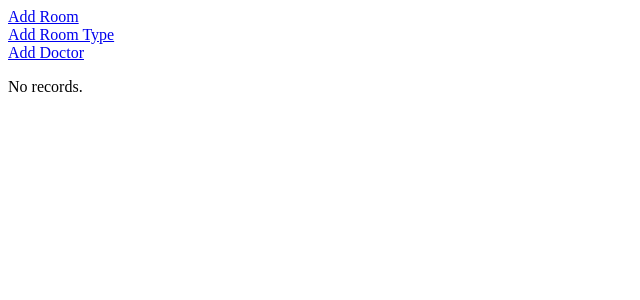
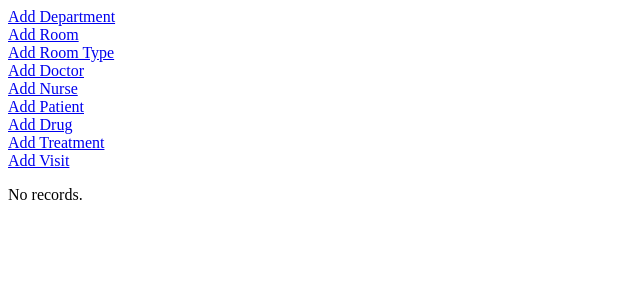
Before and after one commit to mkrajnak/doctor-IS, a Django app: page /doctor/doctors/ in a window 1280 px wide. Shown: the top 300 px of the page, without its empty margins (0-640 px from the left). Run offline with Django 3.2, Linux system fonts and the light colour scheme; data that the repository does not hold is empty.

Commit message:
Add all forms

```diff
--- a/mysite/doctor/templates/doctors/index.html
+++ b/mysite/doctor/templates/doctors/index.html
@@ -7,6 +7,9 @@
   <body>
     <span>
       <div>
+        <a href="{% url 'add_department' %}">Add Department</a>
+      </div>
+      <div>
         <a href="{% url 'add_room' %}">Add Room</a>
       </div>
       <div>
@@ -14,6 +17,21 @@
       </div>
       <div>
         <a href="{% url 'add_doctor' %}">Add Doctor</a>
+      </div>
+      <div>
+        <a href="{% url 'add_nurse' %}">Add Nurse</a>
+      </div>
+      <div>
+        <a href="{% url 'add_patient' %}">Add Patient</a>
+      </div>
+      <div>
+        <a href="{% url 'add_drugs' %}">Add Drug</a>
+      </div>
+      <div>
+        <a href="{% url 'add_treatments' %}">Add Treatment</a>
+      </div>
+      <div>
+        <a href="{% url 'add_visits' %}">Add Visit</a>
       </div>
     </span>
     <!--  Generic print of added objects to the db e.g. after adding doctor-->
--- a/mysite/doctor/urls.py
+++ b/mysite/doctor/urls.py
@@ -5,8 +5,14 @@ from . import views
 urlpatterns = [
     path('', views.index, name='index'),
     path('doctors/', views.get_doctors, name='get_doctors'),
-    path('add_doctor/', views.add_doctor, name='add_doctor'),
+    path('add_department/', views.add_department, name='add_department'),
     path('add_room_type/', views.add_room_type, name='add_room_type'),
     path('add_room/', views.add_room, name='add_room'),
+    path('add_doctor/', views.add_doctor, name='add_doctor'),
+    path('add_nurse/', views.add_nurse, name='add_nurse'),
+    path('add_patient/', views.add_patient, name='add_patient'),
+    path('add_drugs/', views.add_drugs, name='add_drugs'),
+    path('add_treatments/', views.add_treatments, name='add_treatments'),
+    path('add_visits/', views.add_visits, name='add_visits'),
     path('accounts/', include('django.contrib.auth.urls')),
 ]
--- a/mysite/doctor/views.py
+++ b/mysite/doctor/views.py
@@ -1,42 +1,86 @@
 from django.shortcuts import render
-from django.contrib.auth import authenticate, login
-from .models import Doctor, RoomTypes, Room
-from .forms import DoctorForm, RoomTypeForm, RoomForm
+from .models import *
+from .forms import *
 
 
 def index(request):
     return get_doctors(request)
 
 
-def get_doctors(request):
-    context = {
-        'objects': Doctor.objects.all(),
-    }
-    return render(request, 'doctors/index.html', context)
+def get_departments(request):
+    return render(request, 'doctors/index.html', {
+        'objects': Department.objects.all(),
+    })
 
 
-def add_doctor(request):
+def get_room_types(request):
+    return render(request, 'doctors/index.html', {
+        'objects': RoomTypes.objects.all(),
+    })
+
+
+def get_rooms(request):
+    return render(request, 'doctors/index.html', {
+        'objects': Room.objects.all(),
+    })
+
+
+def get_doctors(request):
+    return render(request, 'doctors/index.html', {
+        'objects': Doctor.objects.all(),
+    })
+
+
+def get_nurses(request):
+    return render(request, 'doctors/index.html', {
+        'objects': Nurse.objects.all(),
+    })
+
+
+def get_patients(request):
+    return render(request, 'doctors/index.html', {
+        'objects': Patient.objects.all(),
+    })
+
+
+def get_drugs(request):
+    return render(request, 'doctors/index.html', {
+        'objects': Drugs.objects.all(),
+    })
+
+
+def get_treatments(request):
+    return render(request, 'doctors/index.html', {
+        'objects': Treatments.objects.all(),
+    })
+
+
+def get_diseases(request):
+    return render(request, 'doctors/index.html', {
+        'objects': Diseases.objects.all(),
+    })
+
+
+def get_visits(request):
+    return render(request, 'doctors/index.html', {
+        'objects': Visit.objects.all(),
+    })
+
+
+def add_department(request):
     if request.method == 'POST':
-        form = DoctorForm(request.POST)
+        form = DepartmentForm(request.POST)
         if form.is_valid():
             form.save()
             return get_doctors(request)
-
     else:
-        form = DoctorForm()
+        form = DepartmentForm()
 
     return render(request, 'add_form.html', {
         'form': form,
-        'submit': '/doctor/add_doctor/',
-        'title': 'doctor'
+        'submit': '/doctor/add_department/',
+        'title': 'Department'
         })
-
-
-def get_room_types(request):
-    context = {
-        'objects': RoomTypes.objects.all(),
-    }
-    return render(request, 'doctors/index.html', context)
 
 
 def add_room_type(request):
@@ -44,7 +88,6 @@ def add_room_type(request):
         form = RoomTypeForm(request.POST)
 
         if form.is_valid():
-            # RoomTypes(id=form.cleaned_data['room_type']).save()
             form.save()
             return get_room_types(request)
 
@@ -54,31 +97,133 @@ def add_room_type(request):
     return render(request, 'add_form.html', {
         'form': form,
         'submit': '/doctor/add_room_type/',
-        'title': 'room type'
+        'title': 'Room type'
         })
-
-
-def get_rooms(request):
-    context = {
-        'objects': Room.objects.all(),
-    }
-    return render(request, 'doctors/index.html', context)
 
 
 def add_room(request):
     if request.method == 'POST':
         form = RoomForm(request.POST)
-
         if form.is_valid():
-            # RoomTypes(id=form.cleaned_data['room_type']).save()
             form.save()
             return get_rooms(request)
-
     else:
         form = RoomForm()
 
     return render(request, 'add_form.html', {
         'form': form,
         'submit': '/doctor/add_room/',
-        'title': 'room'
+        'title': 'Room'
         })
+
+
+def add_doctor(request):
+    if request.method == 'POST':
+        form = DoctorForm(request.POST)
+        if form.is_valid():
+            form.save()
+            return get_doctors(request)
+    else:
+        form = DoctorForm()
+
+    return render(request, 'add_form.html', {
+        'form': form,
+        'submit': '/doctor/add_doctor/',
+        'title': 'Doctor'
+        })
+
+
+def add_nurse(request):
+    if request.method == 'POST':
+        form = NurseForm(request.POST)
+        if form.is_valid():
+            form.save()
+            return get_nurses(request)
+    else:
+        form = NurseForm()
+
+    return render(request, 'add_form.html', {
+        'form': form,
+        'submit': '/doctor/add_nurse/',
+        'title': 'Nurse'
+        })
+
+
+def add_patient(request):
+    if request.method == 'POST':
+        form = PatientForm(request.POST)
+        if form.is_valid():
+            form.save()
+            return get_patients(request)
+    else:
+        form = PatientForm()
+
+    return render(request, 'add_form.html', {
+        'form': form,
+        'submit': '/doctor/add_patient/',
+        'title': 'Patient'
+        })
+
+
+def add_drugs(request):
+    if request.method == 'POST':
+        form = DrugsForm(request.POST)
+        if form.is_valid():
+            form.save()
+            return get_drugs(request)
+    else:
+        form = DrugsForm()
+
+    return render(request, 'add_form.html', {
+        'form': form,
+        'submit': '/doctor/add_drugs/',
+        'title': 'Drug'
+        })
+
+
+def add_treatments(request):
+    if request.method == 'POST':
+        form = TreatmentsForm(request.POST)
+        if form.is_valid():
+            form.save()
+            return get_treatments(request)
+    else:
+        form = TreatmentsForm()
+
+    return render(request, 'add_form.html', {
+        'form': form,
+        'submit': '/doctor/add_treatments/',
+        'title': 'Treatment'
+        })
+
+
+def add_diseases(request):
+    if request.method == 'POST':
+        form = DiseasesForm(request.POST)
+        if form.is_valid():
+            form.save()
+            return get_diseases(request)
+    else:
+        form = DiseasesForm()
+
+    return render(request, 'add_form.html', {
+        'form': form,
+        'submit': '/doctor/add_diseases/',
+        'title': 'Disease'
+        })
+
+
+def add_visits(request):
+    if request.method == 'POST':
+        form = VisitForm(request.POST)
+        if form.is_valid():
+            form.save()
+            return get_visits(request)
+    else:
+        form = VisitForm()
+
+    return render(request, 'add_form.html', {
+        'form': form,
+        'submit': '/doctor/add_visits/',
+        'title': 'Visit'
+        })
```
Also changed, not shown: mysite/doctor/forms.py (+48 -5 lines).
